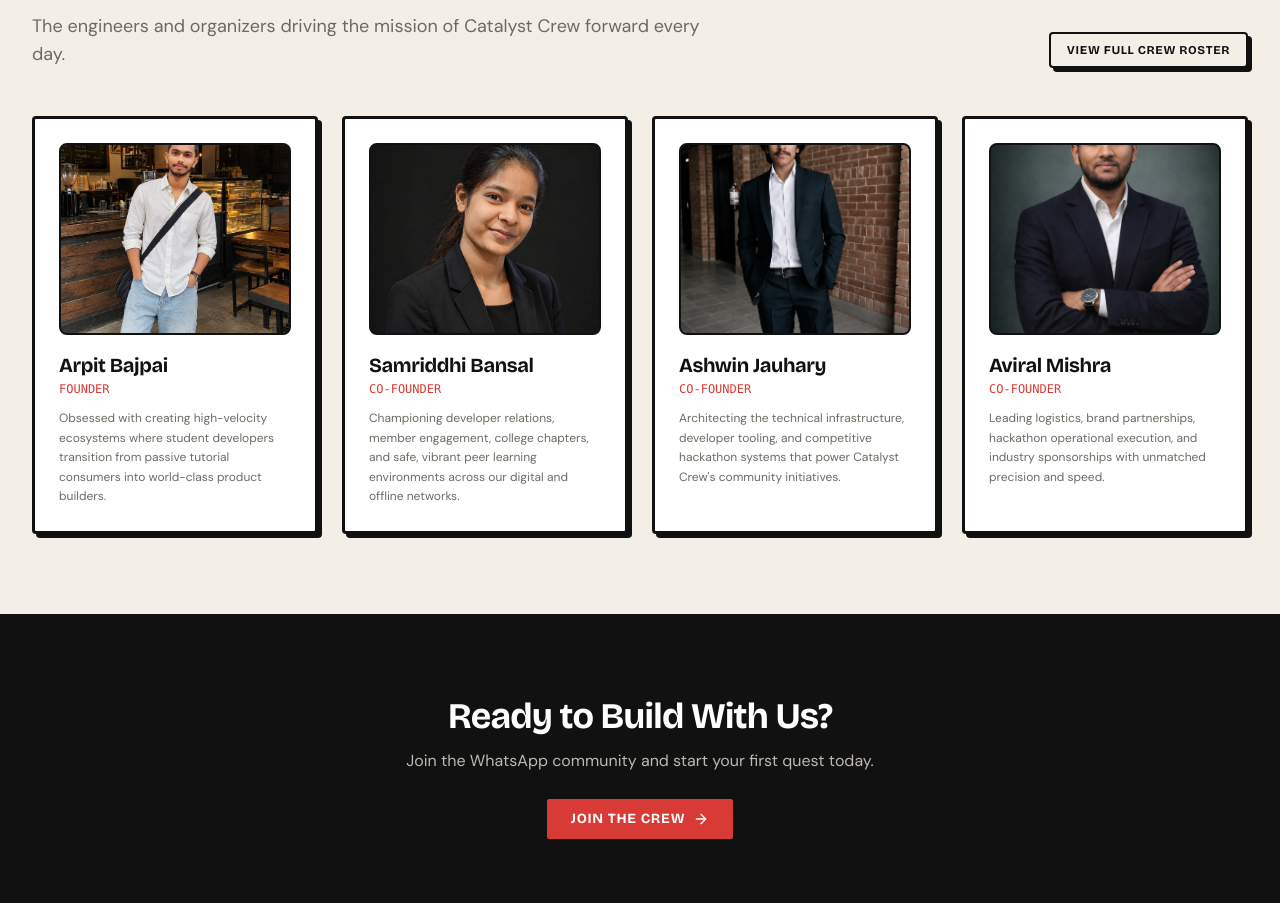
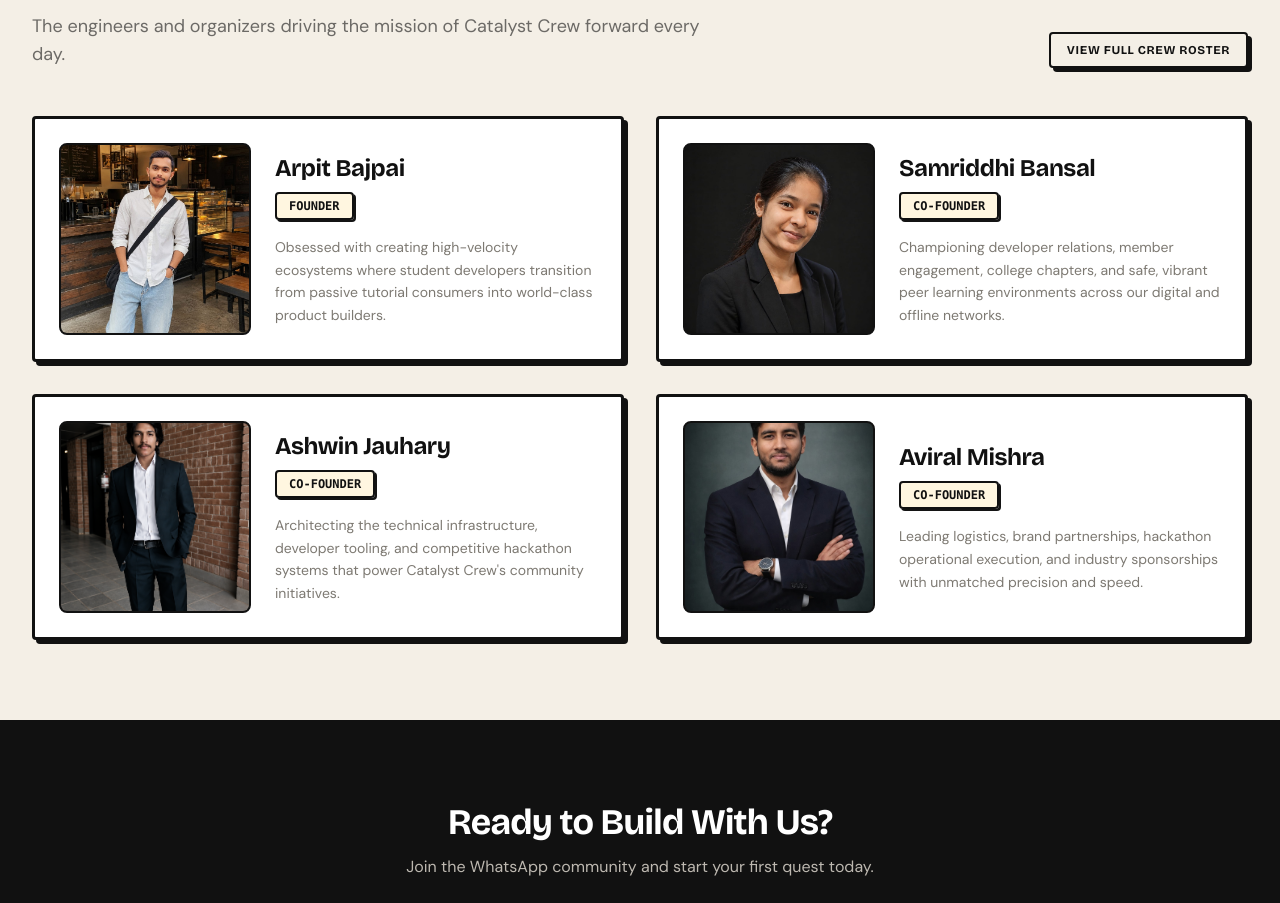
Before and after one commit to Catalystcrewcreators1/Catalyst_Crew_Dev, a Next.js app: page /about in a window 1280 px wide. Shown: the part 1749-2652 px from the top of the page. Built offline with nearby package versions, Linux system fonts and the light colour scheme.

Commit message:
Refactor Founding Team layout to 2x2 grid with horizontal bento-style cards

```diff
--- a/src/components/ui/AnimatedTeamGrid.tsx
+++ b/src/components/ui/AnimatedTeamGrid.tsx
@@ -42,7 +42,7 @@
 
   return (
     <motion.div
-      className="mt-12 grid grid-cols-1 sm:grid-cols-2 lg:grid-cols-4 gap-6"
+      className="mt-12 grid grid-cols-1 lg:grid-cols-2 gap-8"
       variants={container}
       initial="hidden"
       whileInView="show"
@@ -58,25 +58,28 @@
             y: -5,
             transition: { type: "spring", stiffness: 400, damping: 10 }
           }}
-          className="rounded-brutal brutal-card border-3 border-brand-ink bg-brand-white p-6 flex flex-col justify-between shadow-brutal hover:shadow-[8px_8px_0px_0px_rgba(20,20,20,1)] transition-shadow duration-300 cursor-pointer"
+          className="rounded-brutal brutal-card border-3 border-brand-ink bg-brand-white p-6 flex flex-col sm:flex-row gap-6 shadow-brutal hover:shadow-[8px_8px_0px_0px_rgba(20,20,20,1)] transition-shadow duration-300 cursor-pointer items-start"
         >
-          <div>
-            <div className="relative h-48 w-full overflow-hidden rounded-lg bg-brand-soft mb-4 border-2 border-brand-ink">
+          {/* Left: Avatar */}
+          <div className="relative h-48 w-full sm:w-48 sm:h-48 shrink-0 overflow-hidden rounded-lg bg-brand-soft border-2 border-brand-ink">
             <Image
               src={member.avatar}
               alt={member.name}
               fill
-                sizes="(max-width: 768px) 100vw, (max-width: 1200px) 50vw, 25vw"
-                className="object-cover transition-transform duration-500 hover:scale-110"
+              sizes="(max-width: 640px) 100vw, (max-width: 1024px) 50vw, 33vw"
+              className="object-cover transition-transform duration-700 hover:scale-110"
             />
           </div>
-            <h3 className="font-display text-xl font-bold text-brand-ink">
+
+          {/* Right: Info */}
+          <div className="flex flex-col justify-center h-full py-2">
+            <h3 className="font-display text-2xl font-bold text-brand-ink">
               {member.name}
             </h3>
-            <div className="text-xs font-mono font-medium text-brand-red uppercase mt-0.5">
+            <div className="inline-block px-3 py-1 bg-brand-yellow/20 border-2 border-brand-ink rounded-brutal text-xs font-mono font-bold text-brand-ink uppercase mt-2 w-max shadow-[2px_2px_0px_0px_rgba(20,20,20,1)]">
               {member.role}
             </div>
-            <p className="mt-3 text-xs text-brand-neutral leading-relaxed">
+            <p className="mt-4 text-sm text-brand-neutral/90 leading-relaxed font-sans">
               {member.bio}
             </p>
           </div>
```
Lines whose indentation alone changed are shown as unchanged.
